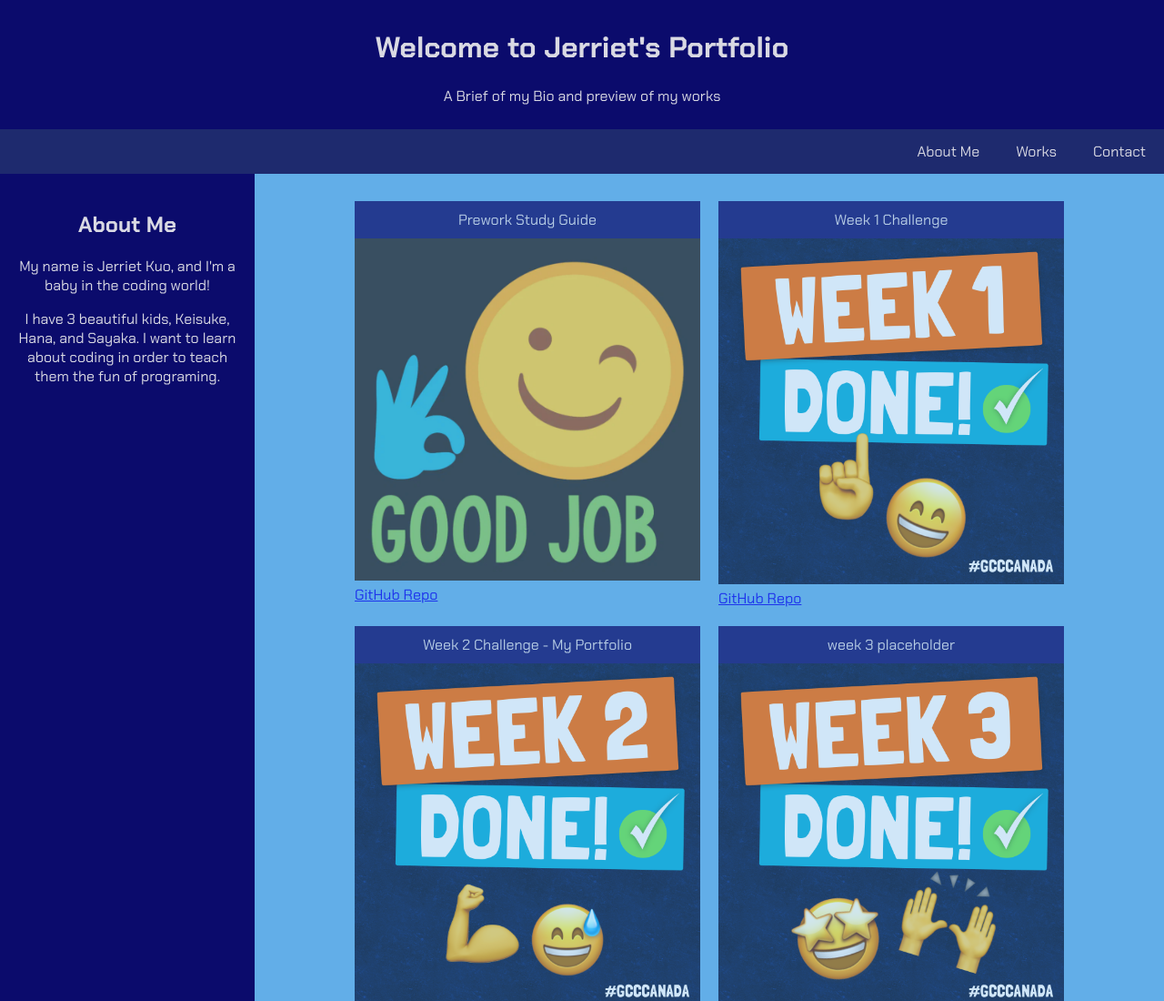
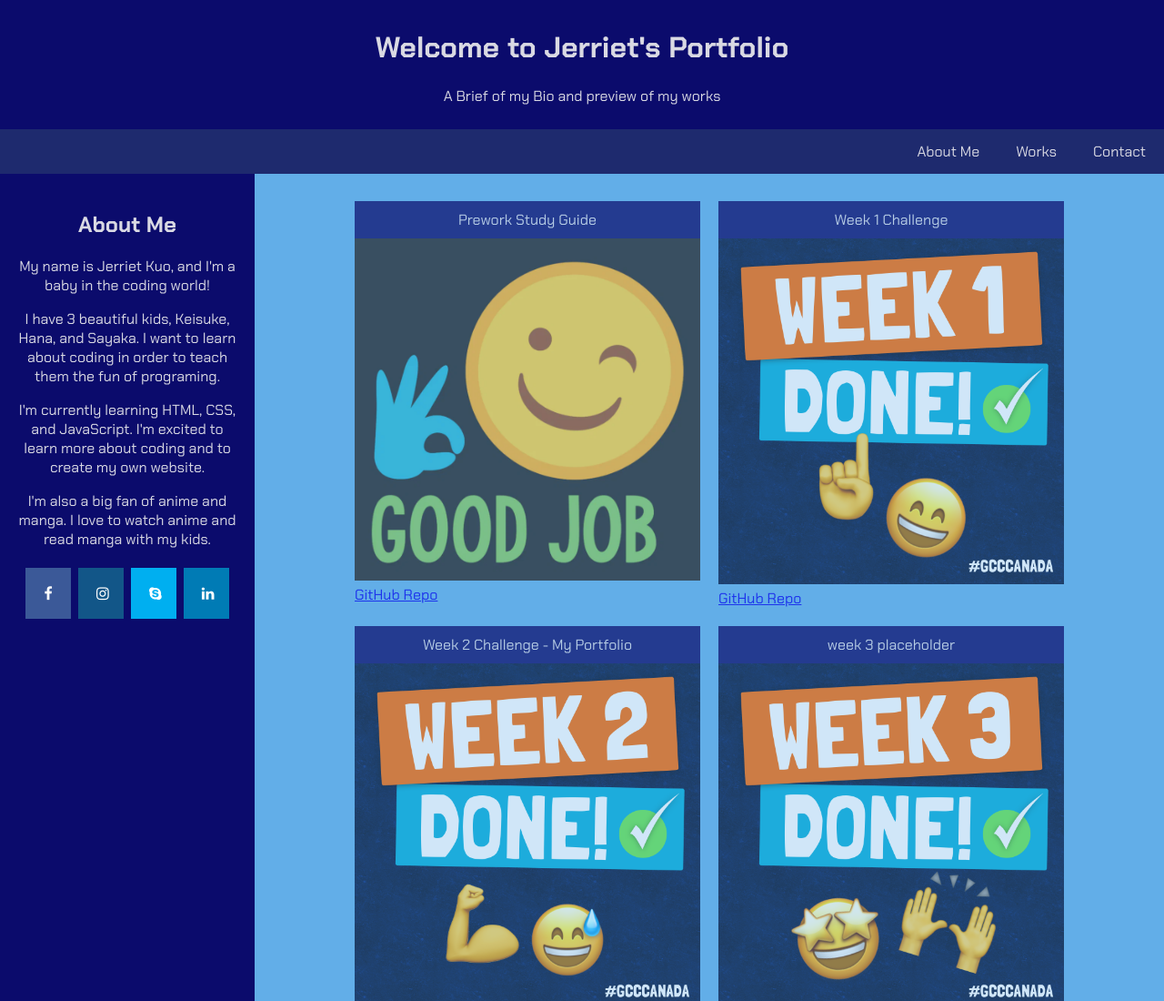
Before and after one commit to jerrietkuo/myportfolio, a plain HTML site: page index.html in a window 1280 px wide. Shown: the top 1100 px of the page at 91% size. Drawn offline with Linux system fonts and the light colour scheme.

Commit message:
added social media link to html

```diff
--- a/index.html
+++ b/index.html
@@ -6,8 +6,9 @@
     <meta name="viewport" content="width=device-width, initial-scale=1" />
     <link rel="stylesheet" type="text/css" href="./style.css" />
     <link rel="preconnect" href="https://fonts.googleapis.com">
-<link rel="preconnect" href="https://fonts.gstatic.com" crossorigin>
-<link href="https://fonts.googleapis.com/css2?family=Chakra+Petch:ital,wght@0,300;0,400;0,500;0,600;0,700;1,300;1,400;1,500;1,600;1,700&display=swap" rel="stylesheet">
+    <link rel="preconnect" href="https://fonts.gstatic.com" crossorigin>
+    <link href="https://fonts.googleapis.com/css2?family=Chakra+Petch:ital,wght@0,300;0,400;0,500;0,600;0,700;1,300;1,400;1,500;1,600;1,700&display=swap" rel="stylesheet">
+    <link rel="stylesheet" href="https://cdnjs.cloudflare.com/ajax/libs/font-awesome/4.7.0/css/font-awesome.min.css">
   </head>
   <body>
     <!-- Header -->
@@ -33,6 +34,18 @@
         <p>My name is Jerriet Kuo, and I'm a baby in the coding world!</p>
         <p>
           I have 3 beautiful kids, Keisuke, Hana, and Sayaka. I want to learn about coding in order to teach them the fun of programing.
+        </p>
+        <p>
+          I'm currently learning HTML, CSS, and JavaScript. I'm excited to learn more about coding and to create my own website.
+        </p>
+        <p>
+          I'm also a big fan of anime and manga. I love to watch anime and read manga with my kids.
+        </p>
+        <p>
+        <a href="https://www.facebook.com/jerrietkuo/" class="fa fa-facebook"></a>
+        <a href="https://www.instagram.com/jerrietkuo/" class="fa fa-instagram"></a>
+        <a href="https://join.skype.com/invite/qTPqyl81rOzd" class="fa fa-skype"></a>
+        <a href="https://www.linkedin.com/in/jerrietkuo/" class="fa fa-linkedin"></a>
         </p>
       </aside>
       <!-- list of works -->
--- a/style.css
+++ b/style.css
@@ -113,6 +113,35 @@
     font-size: 10px;
   }
 
+  .fa {
+    padding: 20px;
+    font-size: 30px;
+    width: 50px;
+    text-align: center;
+    text-decoration: none;
+    margin: 5px 2px;
+  }
+
+  .fa-facebook {
+    background: #3B5998;
+    color: white;
+  }
+
+.fa-linkedin {
+  background: #007bb5;
+  color: white;
+}
+
+.fa-instagram {
+  background: #125688;
+  color: white;
+}
+
+.fa-skype {
+  background: #00aff0;
+  color: white;
+}
+
   @media screen and (max-width: 768px) {
     main,
     nav {
```
